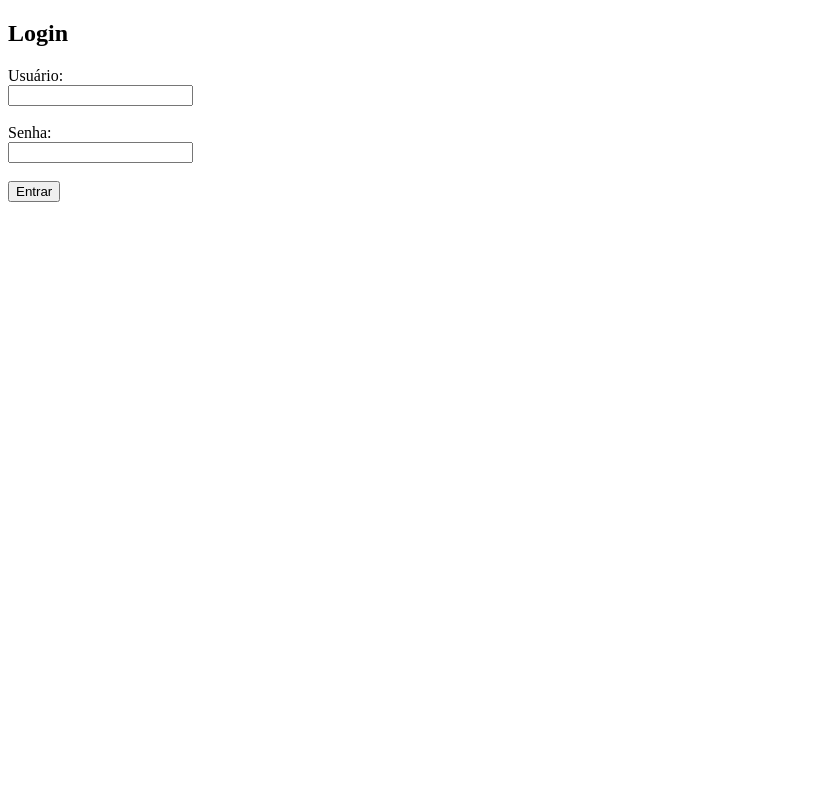
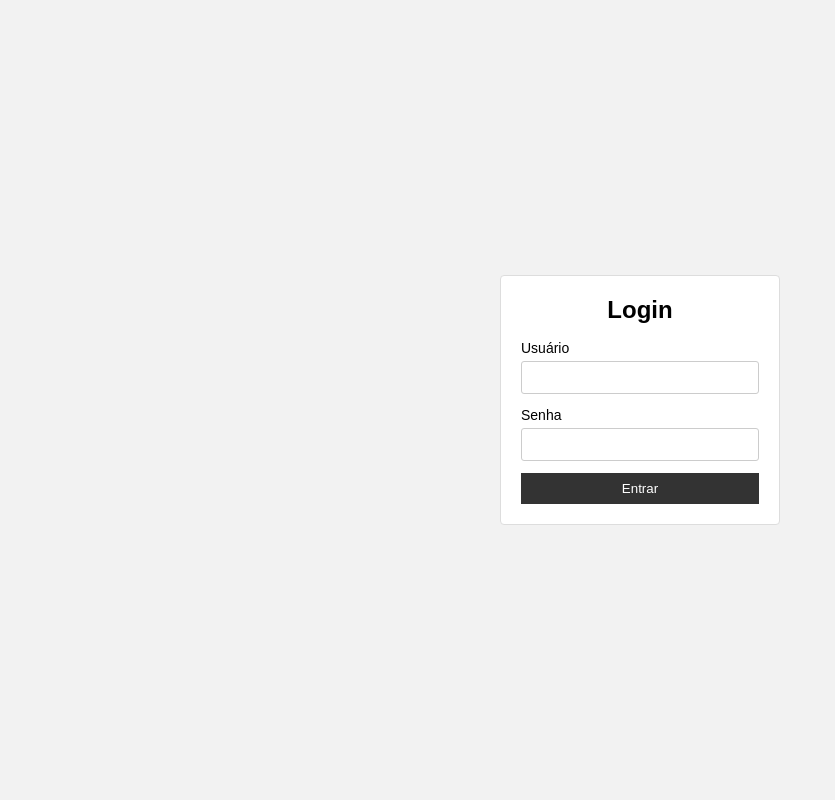
Before and after one commit to viniciuswilker/projeto-brascomm, a Django app: page / in a window 1280 px wide. Shown: the whole page, without its empty margins (0-835 px from the left). Run offline with Django 5.2, Linux system fonts and the light colour scheme.

Commit message:
feat: tela de login estilo

```diff
--- a/pedidos/templates/login.html
+++ b/pedidos/templates/login.html
@@ -4,32 +4,41 @@
 
 <head>
     <meta charset="UTF-8">
+    <meta name="viewport" content="width=device-width, initial-scale=1.0">
     <title>Login</title>
+
+    <link rel="stylesheet" href="{% static 'pedidos/css/login.css' %}">
 </head>
 
 <body>
 
-    <h2>Login</h2>
+    <main>
+        <form method="post">
+            {% csrf_token %}
 
-    {% if messages %}
-    <ul>
-        {% for message in messages %}
-        <li>{{ message }}</li>
-        {% endfor %}
-    </ul>
-    {% endif %}
+            <h2>Login</h2>
 
-    <form method="post">
-        {% csrf_token %}
+            <div class="campo">
+                <label for="usuario">Usuário</label>
+                <input type="text" id="usuario" name="usuario" required>
+            </div>
 
-        <label>Usuário:</label><br>
-        <input type="text" name="usuario"><br><br>
+            <div class="campo">
+                <label for="senha">Senha</label>
+                <input type="password" id="senha" name="senha" required>
+            </div>
 
-        <label>Senha:</label><br>
-        <input type="password" name="senha"><br><br>
+            <button type="submit">Entrar</button>
 
-        <button type="submit">Entrar</button>
-    </form>
+            {% if messages %}
+            <ul class="mensagens">
+                {% for message in messages %}
+                <li>{{ message }}</li>
+                {% endfor %}
+            </ul>
+            {% endif %}
+        </form>
+    </main>
 
 </body>
 
--- /dev/null
+++ b/templates/static/pedidos/css/login.css
@@ -0,0 +1,64 @@
+* {
+    margin: 0;
+    padding: 0;
+    box-sizing: border-box;
+}
+
+body {
+    font-family: Arial, Helvetica, sans-serif;
+    background: #f2f2f2;
+    height: 100vh;
+
+    display: flex;
+    justify-content: center;
+    align-items: center;
+}
+
+form {
+    background: #ffffff;
+    padding: 20px;
+    width: 280px;
+
+    border: 1px solid #ddd;
+    border-radius: 4px;
+}
+
+h2 {
+    text-align: center;
+    margin-bottom: 15px;
+}
+
+label {
+    font-size: 14px;
+}
+
+input {
+    width: 100%;
+    padding: 8px;
+    margin-top: 4px;
+    margin-bottom: 12px;
+
+    border: 1px solid #ccc;
+    border-radius: 3px;
+}
+
+button {
+    width: 100%;
+    padding: 8px;
+
+    border: none;
+    background: #333;
+    color: #fff;
+    cursor: pointer;
+}
+
+button:hover {
+    background: #555;
+}
+
+ul {
+    margin-bottom: 10px;
+    list-style: none;
+    color: red;
+    font-size: 13px;
+}
```
Also changed, not shown: pedidos/templates/home.html (+11 -0 lines), templates/static/pedidos/css/pedidos.css (deleted).
